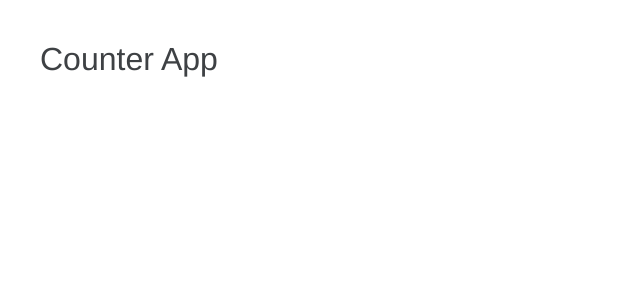
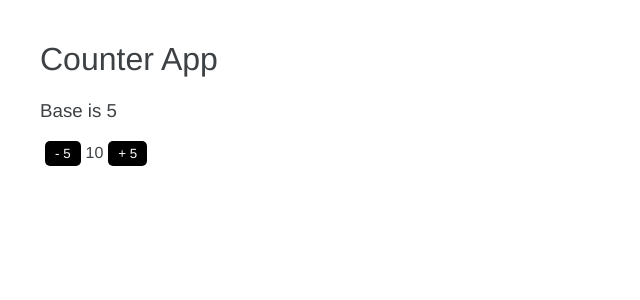
Before and after one commit to JFortun/LearningAngular, an Angular app: page / in a window 1280 px wide. Shown: the top 300 px of the page, without its empty margins (0-640 px from the left). Built offline with nearby package versions, Linux system fonts and the light colour scheme.

Commit message:
Added counter

```diff
--- a/src/app/app.component.html
+++ b/src/app/app.component.html
@@ -1 +1,5 @@
 <h1>{{title}}</h1>
+<h3>Base is <strong>{{base}}</strong></h3>
+<button (click)="subtract(base)">- {{base}}</button>
+<span>{{number}}</span>
+<button (click)="sum(base)">+ {{base}}</button>
--- a/src/app/app.component.ts
+++ b/src/app/app.component.ts
@@ -1,4 +1,4 @@
-import { Component } from '@angular/core';
+import {Component} from '@angular/core';
 
 @Component({
   selector: 'app-root',
@@ -6,5 +6,15 @@ import { Component } from '@angular/core';
   styleUrls: ['./app.component.css']
 })
 export class AppComponent {
-  public title: string = 'Counter App';
+  title: string = 'Counter App';
+  number: number = 10;
+  base: number = 5;
+
+  sum(value: number) {
+    this.number += value;
+  }
+
+  subtract(value: number) {
+    this.number -= value;
+  }
 }
```
